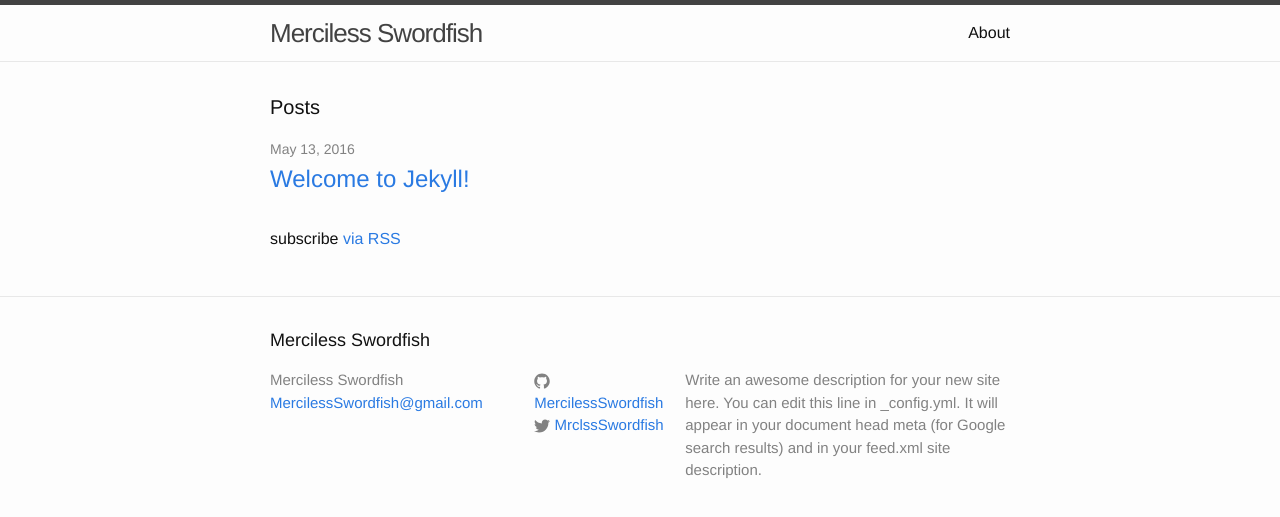
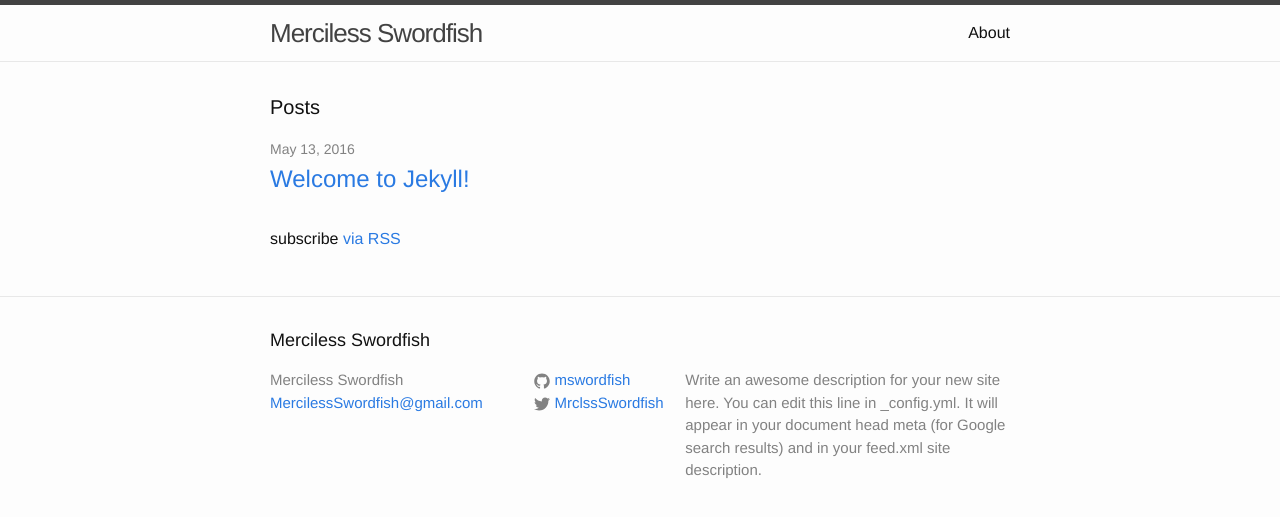
Before and after one commit to MercilessSwordfish/MercilessSwordfish.github.io, a Jekyll site: the page built from index.html, in a window 1280 px wide. Shown: the top 517 px of the page. Built offline with Jekyll 4.4.1, drawn with Linux system fonts in a browser that asks for light colours.

Commit message:
update github username

```diff
--- a/_config.yml
+++ b/_config.yml
@@ -15,7 +15,7 @@ description: > # this means to ignore newlines until "baseurl:"
 baseurl: "" # the subpath of your site, e.g. /blog
 url: "http://yourdomain.com" # the base hostname & protocol for your site
 twitter_username: MrclssSwordfish
-github_username:  MercilessSwordfish
+github_username:  mswordfish
 
 # Build settings
 markdown: kramdown
```
